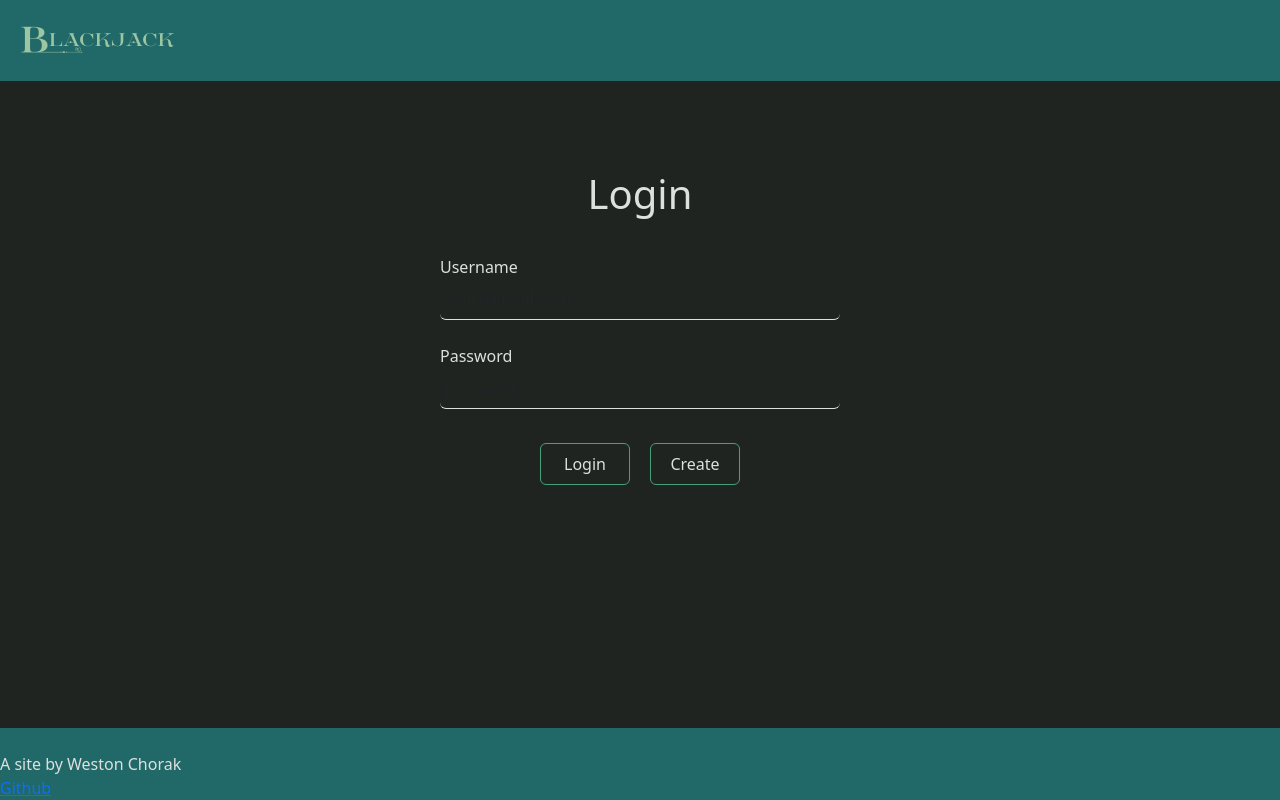
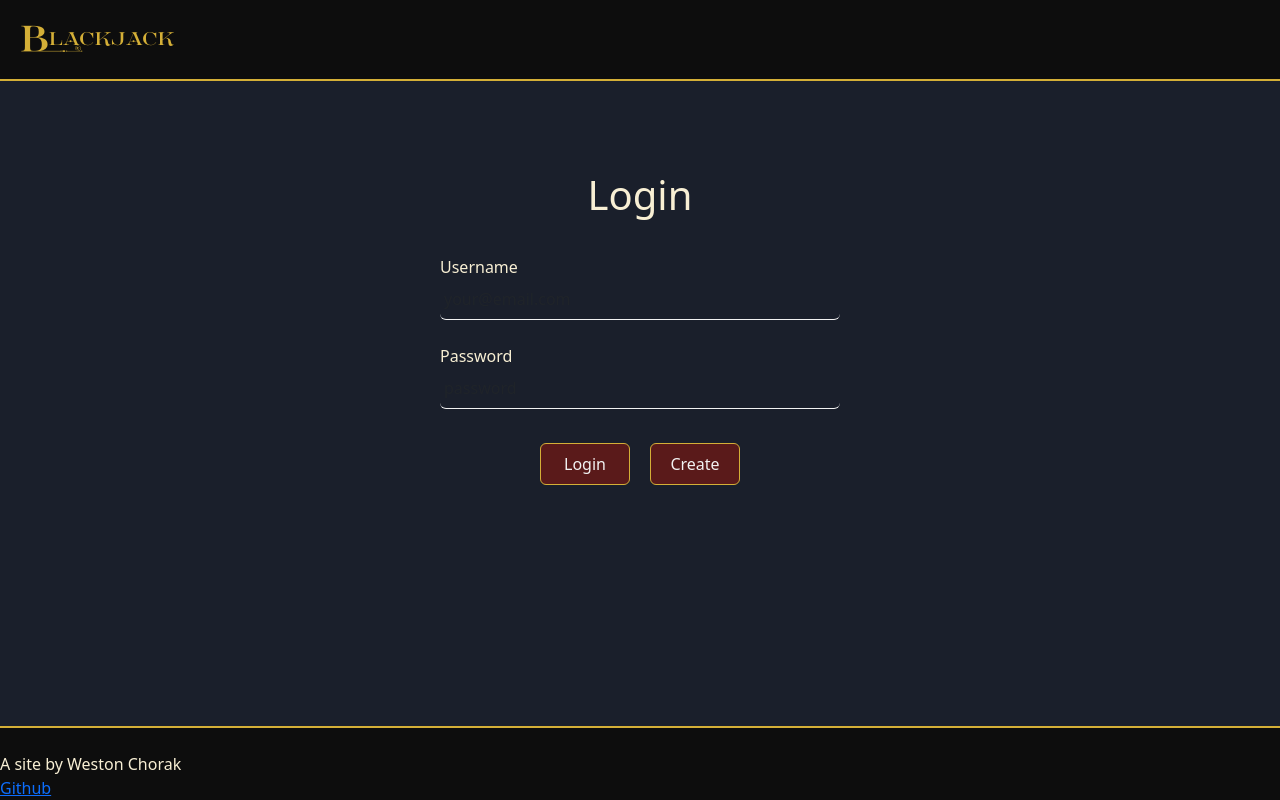
Before and after one commit to wjchorak/startup, a React (Vite) app: page / in a window 1280 px wide. Built offline with nearby package versions, Linux system fonts and the light colour scheme; no server answers.

Commit message:
Made things look cooler

```diff
--- a/src/app.css
+++ b/src/app.css
@@ -3,8 +3,8 @@ body, html, #root {
 }
 
 .body {
-    background-color: #1f2421;
-    color: #dce1de;
+    background-color: #1A1F2B;
+    color: #F8EFD4;
     display: flex;
     flex-direction: column;
     height: 100%;
@@ -14,11 +14,12 @@ body, html, #root {
 }
 
 header {
-    background-color: #216869;
+    background-color: #0D0D0D;
     flex: 0 90px;
     display: flex;
     flex-direction: row;
     align-items: center;
+    border-bottom: 2px solid #D4AF37;
 }
 
 main {
@@ -51,24 +52,25 @@ menu .nav-item {
     margin: 5px;
     padding-left: 0.5em;
     margin-right: 3vw;
-    color: #9cc5a1 !important;
+    color: #D4AF37 !important;
     font-family: 'TitleFont', sans-serif;
     font-size: xx-large;
 }
 
 footer {
-    background-color: #216869;
+    background-color: #0D0D0D;
     position: fixed;
     bottom: 0;
     width: 100%;
+    border-top: 2px solid #D4AF37;
 }
 
 .button-outline {
     align-items: center;
-    background-color: transparent;
-    border: 1px solid #49a078;
+    background-color: #5A1A1A;
+    border: 1px solid #D4AF37;
     border-radius: 0.375rem;
-    color: #dce1de;
+    color: #F2F2F2;
     cursor: pointer;
     display: inline-block;
     height: 90px;
@@ -80,7 +82,8 @@ footer {
 }
 
 .button-outline:hover {
-    background-color: #216869;
+    background-color: #2f0d0d;
+    color: #D4AF37;
 }
 
 @media (max-height: 600px) {
--- a/src/login/login.module.css
+++ b/src/login/login.module.css
@@ -43,17 +43,17 @@ h1 {
 .loginEnter {
     background-color: transparent;
     border: none;
-    border-bottom: 1px solid #dce1de;
+    border-bottom: 1px solid #F2F2F2;
     outline: none;
     padding: 8px 4px;
     font-size: 16px;
-    color: #dce1de;
+    color: #F2F2F2;
     width: 100%;
 }
 
 .loginEnter:focus {
     background-color: #1F2421;
-    color: #dce1de;
+    color: #F2F2F2;
 }
 
 @media (max-width: 1000px) {
--- a/src/play/play.jsx
+++ b/src/play/play.jsx
@@ -207,7 +207,7 @@ export function Play({ userName, websocket }) {
             console.log("Current Score: " + currentScore);
 
             if (currentScore > 21 && currentPlayerScore <= 21) {
-                setStateText("Dealer Busts, Player Wins!");
+                setStateText("Dealer Busts, " + userName + " Wins!");
                 setDealerHand(currentDealerHand);
                 setCredits(credits + (2 * bet));
                 setGameState(1);
@@ -258,7 +258,7 @@ export function Play({ userName, websocket }) {
                     updateLeaderboard(userName, credits, setLeaderboard);
                     syncUserCredits(credits);
                 } else {
-                    setStateText("Player Wins!");
+                    setStateText(userName + " Wins!");
                     setCredits(credits + (2 * bet));
                     updateLeaderboard(userName, credits + (2 * bet), setLeaderboard);
                     syncUserCredits(credits + (2 * bet));
@@ -378,9 +378,10 @@ export function Play({ userName, websocket }) {
                 <div className={styles.cardContainer} id="dealer-cards">
                     {dealerHand.map((card, index) => {
                         const cardClasses = `${styles.playingCard} ${card.isNew ? styles.dealingCard : ''}`;
+                        const colorClass = (card.suit === '♥' || card.suit === '♦') ? styles.red : styles.black;
 
                         return (
-                            <div key={card.id} className={cardClasses}>
+                            <div key={card.id} className={`${cardClasses} ${colorClass}`}>
                                 <div className={styles.cornerTop}>
                                     {card.display} {card.suit}
                                 </div>
@@ -400,9 +401,10 @@ export function Play({ userName, websocket }) {
                 <div className={styles.cardContainer} id="player-cards">
                     {playerHand.map((card, index) => {
                         const cardClasses = `${styles.playingCard} ${card.isNew ? styles.dealingCard : ''}`;
+                        const colorClass = (card.suit === '♥' || card.suit === '♦') ? styles.red : styles.black;
 
                         return (
-                            <div key={card.id} className={cardClasses}>
+                            <div key={card.id} className={`${cardClasses} ${colorClass}`}>
                                 <div className={styles.cornerTop}>
                                     {card.display} {card.suit}
                                 </div>
--- a/src/play/play.module.css
+++ b/src/play/play.module.css
@@ -64,10 +64,9 @@
 .playingCard {
     height: 120px;
     width: 80px;
-    background-color: #9cc5a1;
-    border: 2px solid #49a078;
+    background-color: #F2F2F2;
+    border: 2px solid #D4AF37;
     border-radius: 5px;
-    color: #216869;
     display: flex;
     justify-content: center;
     align-items: center;
@@ -76,6 +75,14 @@
     font-weight: bold;
     position: relative;
     transition: transform 0.3s ease;
+}
+
+.red {
+    color: #822525;
+}
+
+.black {
+    color : #1A1F2B;
 }
 
 .cornerTop, .cornerBottom {
@@ -109,7 +116,7 @@
 .table {
     width: 100px;
     margin: 20px;
-    border: 2px solid #9cc5a1;
+    border: 2px solid #D4AF37;
     border-collapse: separate;
     border-radius: 8px;
     border-spacing: 0;
@@ -129,7 +136,7 @@
 
 td {
     padding: 6px 12px;
-    border-bottom: 1px solid #ddd;
+    border-bottom: 1px solid #D4AF37;
 }
 
 tr:last-child td {
```
